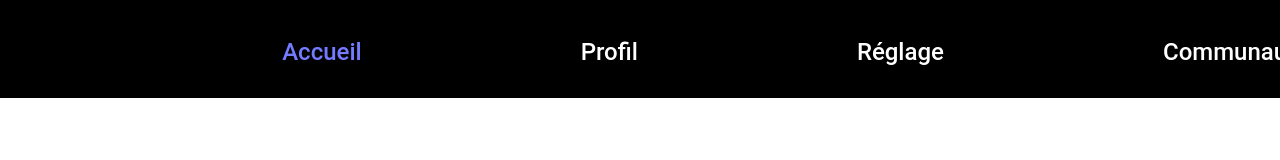
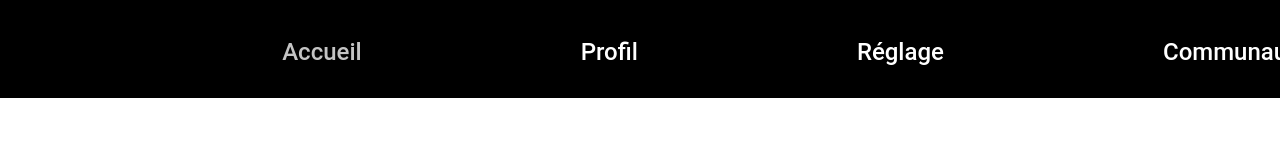
Before and after one commit to Ma-Eum/SportSee, a React (Vite) app in the folder frontend/: page /profile/12 in a window 1280 px wide. In both pictures the pointer is over the link "Accueil". Shown: the top 160 px of the page. Built offline with nearby package versions, Linux system fonts and the light colour scheme.

Commit message:
ajustement du style des liens cliquable

```diff
--- a/frontend/src/styles/layout/_dashboard.scss
+++ b/frontend/src/styles/layout/_dashboard.scss
@@ -8,6 +8,8 @@
     display: flex;
     flex-direction: column;
     height: 100vh; // ✅ Prend toute la hauteur de l'écran
+
+
 
     .dashboard-content {
         display: flex; // ✅ Permet d'aligner la sidebar et le contenu principal
--- a/frontend/src/styles/layout/_header.scss
+++ b/frontend/src/styles/layout/_header.scss
@@ -22,6 +22,14 @@
         li{
             font-size: 24px;
             font-weight: medium;
+            a{
+                color: $white;
+            }
+
+            a:hover{
+                color: $gray-light;
+                transform: scale(1.05);
+            }
         }
     }
 }
--- a/frontend/src/styles/pages/_homePage.scss
+++ b/frontend/src/styles/pages/_homePage.scss
@@ -43,6 +43,7 @@ h1 {
   transition: 0.3s ease-in-out;
 
   &:hover {
+    color: $gray-light;
     transform: scale(1.05);
     box-shadow: 0px 4px 10px rgba(0, 0, 0, 0.1);
   }
```
